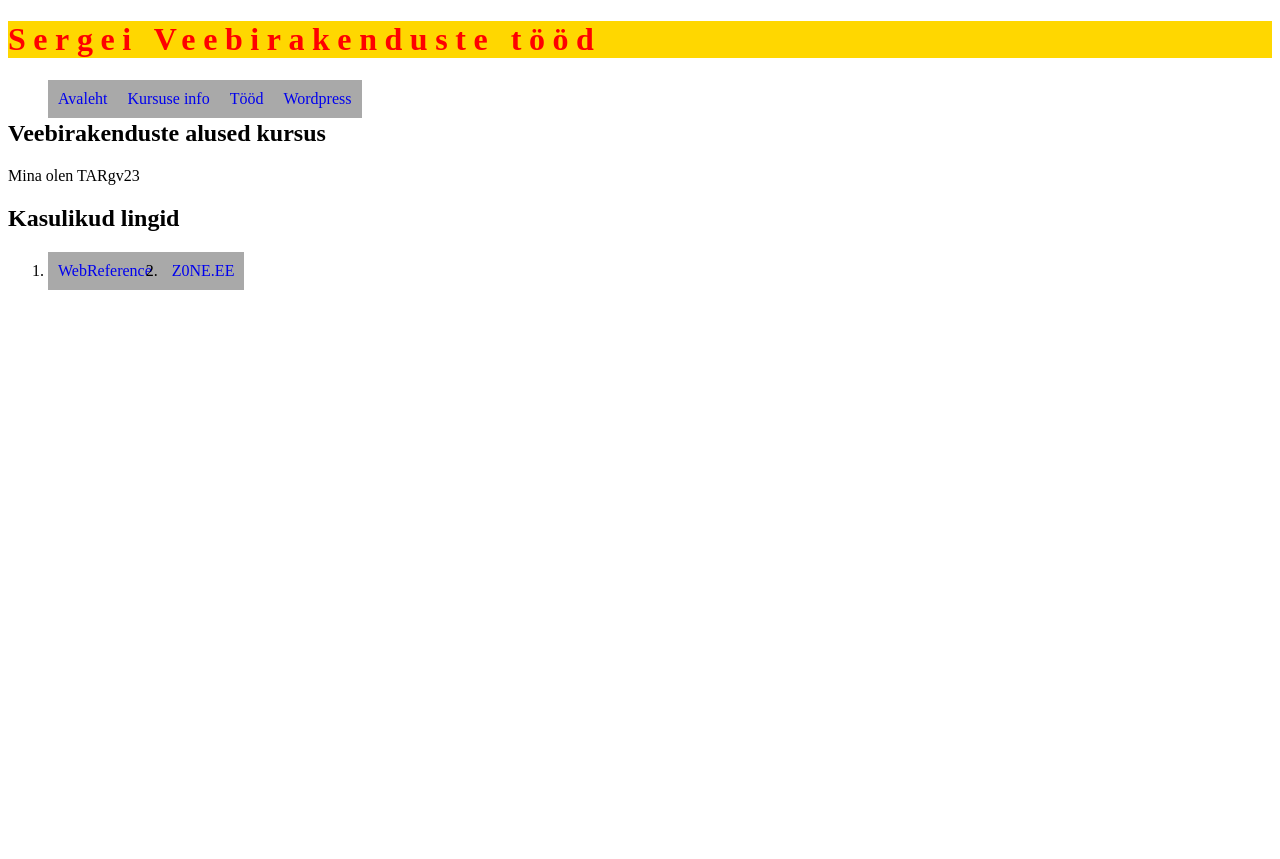
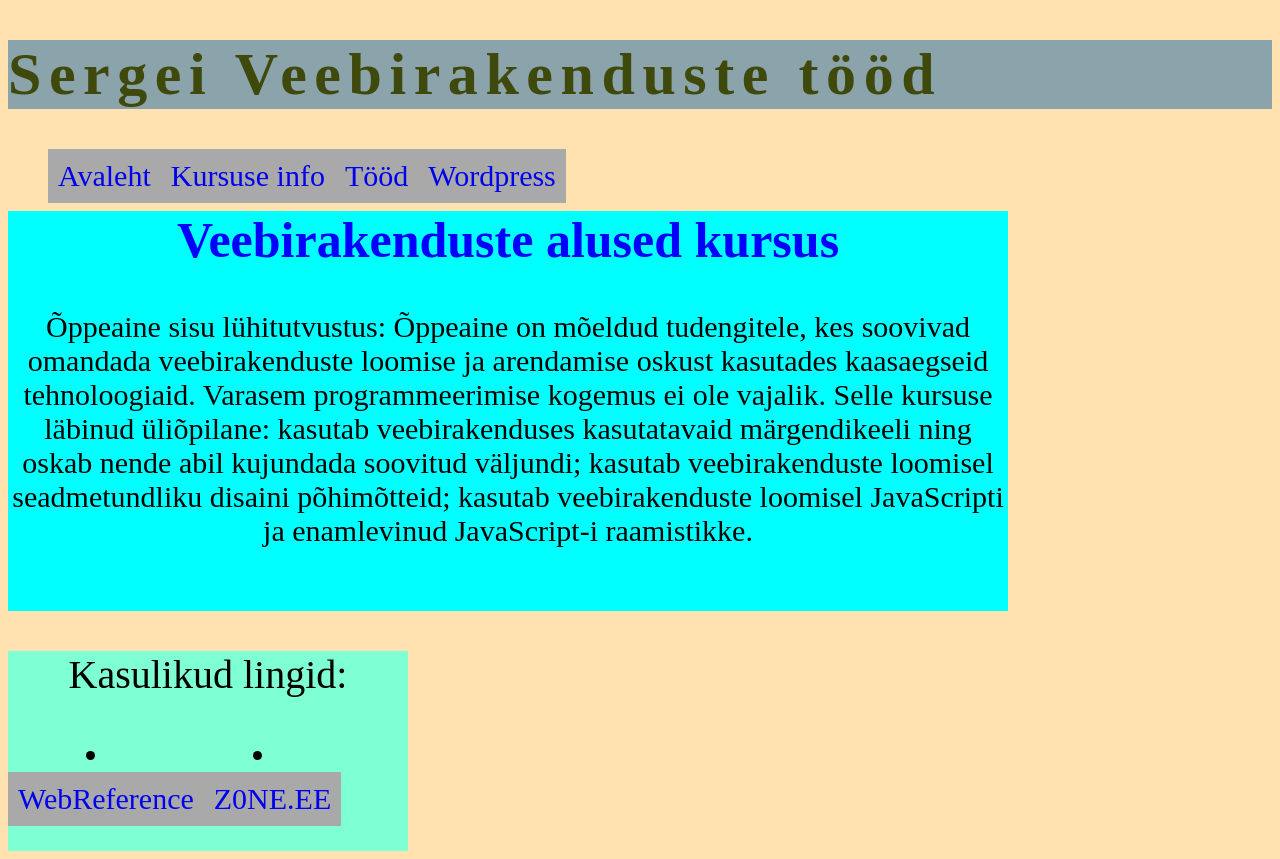
Before and after one commit to seregaAn/my_website, a plain HTML site: page src/Kursuse info.html in a window 1280 px wide. Before the commit the page ends 800 px from the top, so only its background shows below. Drawn offline with Linux system fonts and the light colour scheme; files that its build step writes are made by us from their sources.

Commit message:
Work on semantics

```diff
--- a/src/Kursuse info.html
+++ b/src/Kursuse info.html
@@ -4,7 +4,7 @@
 <head>
     <meta charset="UTF-8">
     <title>Sergei Veebirakenduste tööd</title>
-    <link rel="stylesheet" type="text/css" href="style/style.css">
+    <link rel="stylesheet" href="css/style.css">
     <meta name="description" content="Это мой первый сайт, его я учусь разрабатывать">
 </head>
 <body>
@@ -24,16 +24,21 @@
 
 <main>
     <section>
-        <h2>Veebirakenduste alused kursus</h2>
-        <div> Mina olen TARgv23</div>
+        <div class="box-1">
+            <h1 class="head-1">Veebirakenduste alused kursus</h1>
+            <p class="paragraf-1">Õppeaine sisu lühitutvustus:
+                Õppeaine on mõeldud tudengitele, kes soovivad omandada veebirakenduste loomise ja arendamise oskust kasutades kaasaegseid tehnoloogiaid. Varasem programmeerimise kogemus ei ole vajalik. Selle kursuse läbinud üliõpilane:
+                kasutab veebirakenduses kasutatavaid märgendikeeli ning oskab nende abil kujundada soovitud väljundi;
+                kasutab veebirakenduste loomisel seadmetundliku disaini põhimõtteid;
+                kasutab veebirakenduste loomisel JavaScripti ja enamlevinud JavaScript-i raamistikke.</p>
+
+        </div>
     </section>
     <section>
-        <h1>Kasulikud lingid</h1>
-        <div>
-            <ol>
-                <li><a href="https://webref.ru/html" target="_blank"> WebReference</a></li>
-                <li><a href="https://www.zone.ee/ru/" target="_blank"> Z0NE.EE</a></li>
-            </ol>
+        <div class="box-2">
+        <p class="paragraf-2">Kasulikud lingid:</p>
+            <li class="link-2a"><a href="https://webref.ru/html" target="_blank"> WebReference</a></li>
+            <li class="link-2b"><a href="https://www.zone.ee/ru/" target="_blank"> Z0NE.EE</a></li>
         </div>
     </section>
 </main>
--- a/src/css/style.css
+++ b/src/css/style.css
@@ -1,12 +1,29 @@
 header{
-    color: red;
-    background-color: gold;
-    font-family: "Bauhaus 93";
+    color: rgb(63, 73, 11);
+    font-size: 30px;
+    background-color: rgb(139, 163, 171);
+    font-family: serif;
     letter-spacing: 0.2cm;
+}
+main {
+    text-align: center;
+}
+body {
+    background-color: #FFE2B0;
+}
+.greeting {
+    font-size: 60px;
+    float: 30px;
+    color: rgb(166, 166, 22);
+}
+.about {
+    float: left;
+    font-size: 20px;
 }
 nav{
     padding-bottom: 20px;
     margin-top: 3px;
+    font-size: 30px;
 }
 li{
     float: left;
@@ -31,8 +48,31 @@ main section{
     border-left: gold;
 
 }
-section#teine{
-    position: absolute;
-    left: 550px;
-    top: 150px;
+
+.box-1 {
+    background-color: aqua;
+    width: 1000px;
+    height: 400px;
 }
+.head-1 {
+    font-size: 50px;
+    color: blue;
+
+}
+.paragraf-1 {
+    font-size: 30px;
+}
+.box-2 {
+    background-color: aquamarine;
+    width: 400px;
+    height: 200px;
+}
+.paragraf-2 {
+    font-size: 40px;
+}
+.link-2a {
+    font-size: 30px;
+}
+.link-2b {
+    font-size: 30px;
+}
```
Also changed, not shown: src/index.html (+5 -5 lines), src/tood.html (+2 -2 lines), src/img/HTML5-emanticheskie-elementi.png (added), src/img/pilt-1.png (added).
